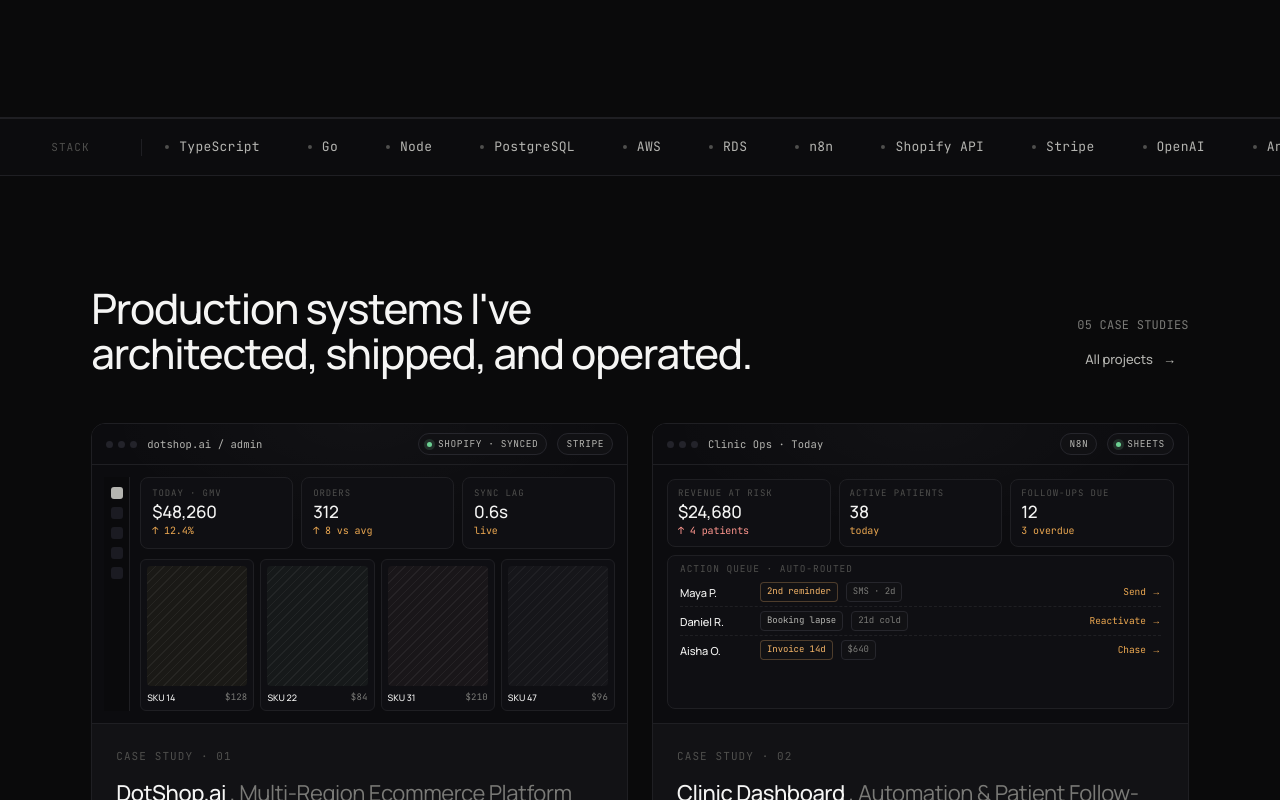
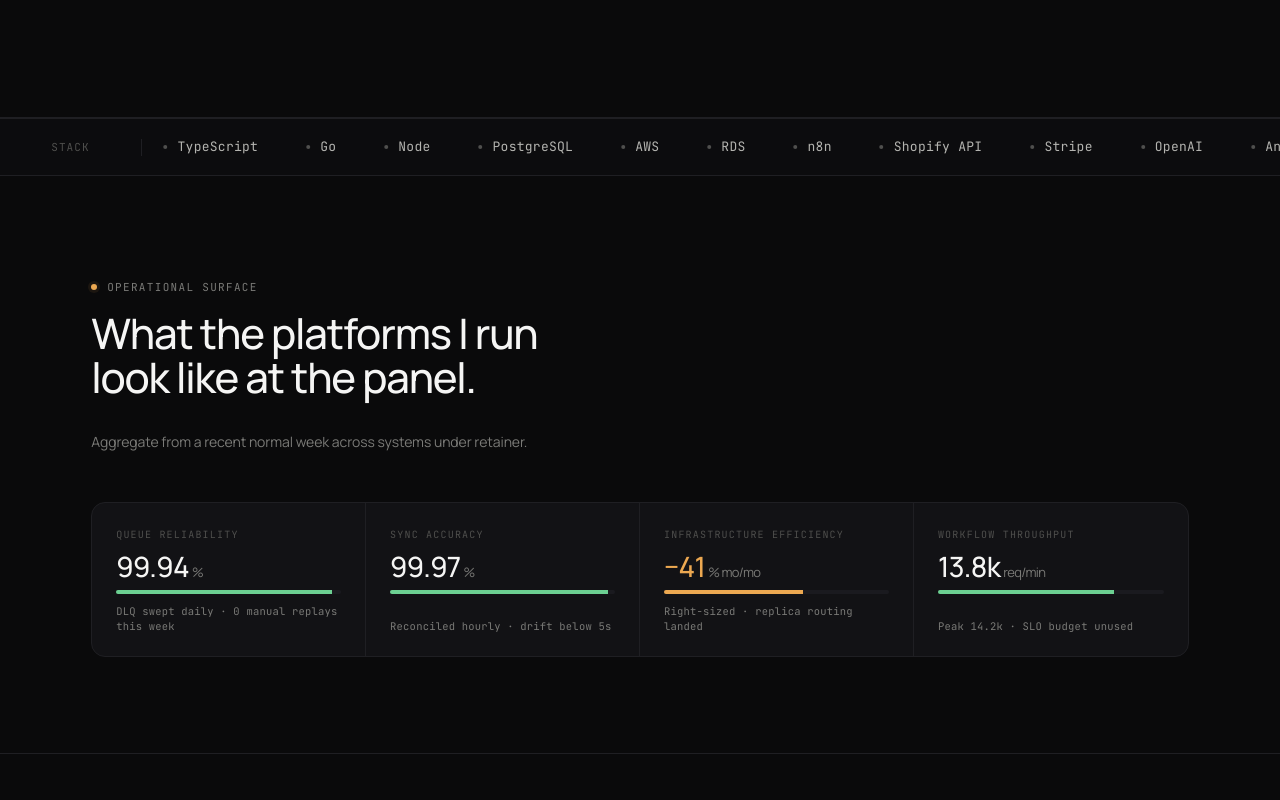
Before and after one commit to billalaashraf/bilal-portfolio, a Next.js app: page / in a window 1280 px wide. Shown: the part 880-1680 px from the top of the page. Built offline with nearby package versions, Linux system fonts and the light colour scheme.

Commit message:
Add Operational Surface section to homepage

```diff
--- /dev/null
+++ b/app/_components/OperationalSurface.tsx
@@ -0,0 +1,71 @@
+const tiles = [
+  {
+    key: "Queue reliability",
+    value: "99.94",
+    unit: "%",
+    ctx: "DLQ swept daily · 0 manual replays this week",
+    good: true,
+    barWidth: "96%",
+  },
+  {
+    key: "Sync accuracy",
+    value: "99.97",
+    unit: "%",
+    ctx: "Reconciled hourly · drift below 5s",
+    good: true,
+    barWidth: "97%",
+  },
+  {
+    key: "Infrastructure efficiency",
+    value: "−41",
+    unit: "% mo/mo",
+    ctx: "Right-sized · replica routing landed",
+    good: false,
+    barWidth: "62%",
+    accent: true,
+  },
+  {
+    key: "Workflow throughput",
+    value: "13.8k",
+    unit: "req/min",
+    ctx: "Peak 14.2k · SLO budget unused",
+    good: true,
+    barWidth: "78%",
+  },
+];
+
+export default function OperationalSurface() {
+  return (
+    <section
+      style={{ padding: "96px 0", borderBottom: "1px solid var(--line)" }}
+    >
+      <div className="wrap">
+        <div className="sec-head">
+          <div>
+            <span className="eyebrow"><span className="dot" />Operational surface</span>
+            <h2>What the platforms I run look like at the panel.</h2>
+          </div>
+          <p className="subnote">
+            Aggregate from a recent normal week across systems under retainer.
+          </p>
+        </div>
+
+        <div className="ops-grid">
+          {tiles.map((t) => (
+            <div key={t.key} className="ops-tile">
+              <span className="ops-k">{t.key}</span>
+              <div className={`ops-v${t.accent ? " acc" : ""}`}>
+                {t.value}
+                <span className="ops-u">{t.unit}</span>
+              </div>
+              <div className={`ops-bar${t.good ? " good" : ""}`}>
+                <i style={{ width: t.barWidth }} />
+              </div>
+              <span className="ops-ctx">{t.ctx}</span>
+            </div>
+          ))}
+        </div>
+      </div>
+    </section>
+  );
+}
--- a/app/globals.css
+++ b/app/globals.css
@@ -327,6 +327,54 @@ a { color: inherit; text-decoration: none; }
 .footer-link { transition: color .15s ease; }
 .footer-link:hover { color: var(--fg); }
 
+/* ── Operational surface (4-tile metric strip) ───────────── */
+.ops-grid {
+  display: grid; grid-template-columns: repeat(4, 1fr);
+  border: 1px solid var(--line); border-radius: 14px; overflow: hidden;
+  background: var(--bg-card);
+}
+@media (max-width: 900px) { .ops-grid { grid-template-columns: repeat(2, 1fr); } }
+@media (max-width: 520px)  { .ops-grid { grid-template-columns: 1fr; } }
+
+.ops-tile {
+  padding: 24px 24px 22px;
+  border-right: 1px solid var(--line);
+  display: flex; flex-direction: column; gap: 10px;
+  transition: background .2s ease;
+}
+.ops-tile:last-child { border-right: 0; }
+.ops-tile:hover { background: #101014; }
+
+@media (max-width: 900px) {
+  .ops-tile { border-right: 1px solid var(--line); border-bottom: 1px solid var(--line); }
+  .ops-tile:nth-child(2n) { border-right: 0; }
+  .ops-tile:nth-last-child(-n+2) { border-bottom: 0; }
+}
+@media (max-width: 520px) {
+  .ops-tile { border-right: 0 !important; border-bottom: 1px solid var(--line) !important; }
+  .ops-tile:last-child { border-bottom: 0 !important; }
+}
+
+.ops-k {
+  font-family: var(--mono); font-size: 10px; color: var(--fg-4);
+  letter-spacing: 0.12em; text-transform: uppercase;
+}
+.ops-v {
+  font-size: 28px; font-weight: 500; letter-spacing: -0.022em;
+  line-height: 1; color: var(--fg);
+}
+.ops-v.acc { color: var(--accent); }
+.ops-u { font-size: 13px; color: var(--fg-3); font-weight: 400; margin-left: 3px; }
+.ops-bar {
+  height: 4px; border-radius: 2px; background: #1A1A1F; overflow: hidden;
+}
+.ops-bar i { display: block; height: 100%; background: var(--accent); }
+.ops-bar.good i { background: var(--good); }
+.ops-ctx {
+  font-family: var(--mono); font-size: 10.5px; color: var(--fg-3);
+  line-height: 1.4; margin-top: auto; letter-spacing: 0.02em;
+}
+
 /* ── Operational systems (arch diagram + domains) ───────── */
 .opsys { display: flex; flex-direction: column; gap: 24px; }
 
--- a/app/page.tsx
+++ b/app/page.tsx
@@ -1,6 +1,7 @@
 import Nav from "./_components/Nav";
 import Hero from "./_components/Hero";
 import TechStrip from "./_components/TechStrip";
+import OperationalSurface from "./_components/OperationalSurface";
 import CaseStudies from "./_components/CaseStudies";
 import Systems from "./_components/Systems";
 import Process from "./_components/Process";
@@ -14,6 +15,7 @@ export default function Home() {
       <main>
         <Hero />
         <TechStrip />
+        <OperationalSurface />
         <CaseStudies />
         <Systems />
         <Process />
```
